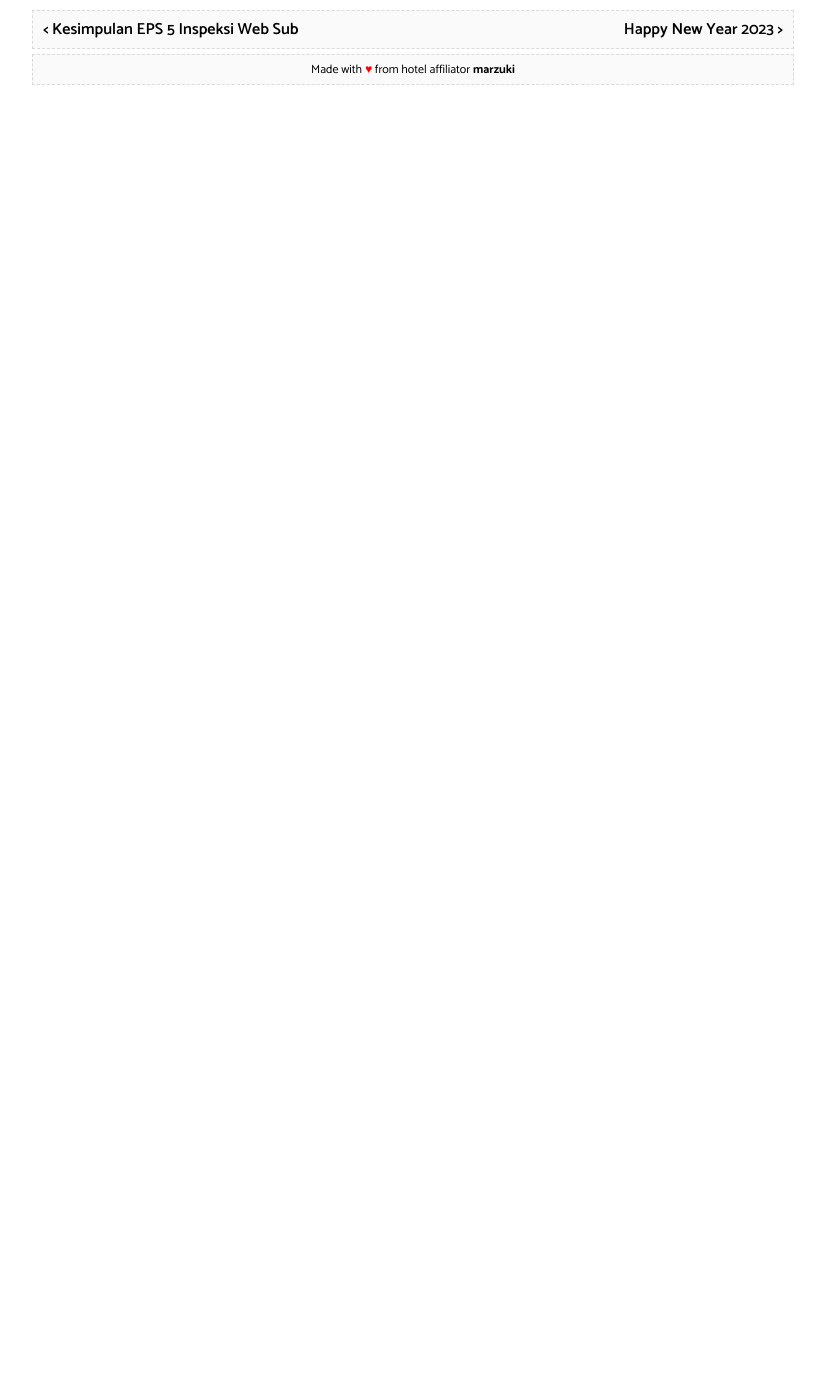
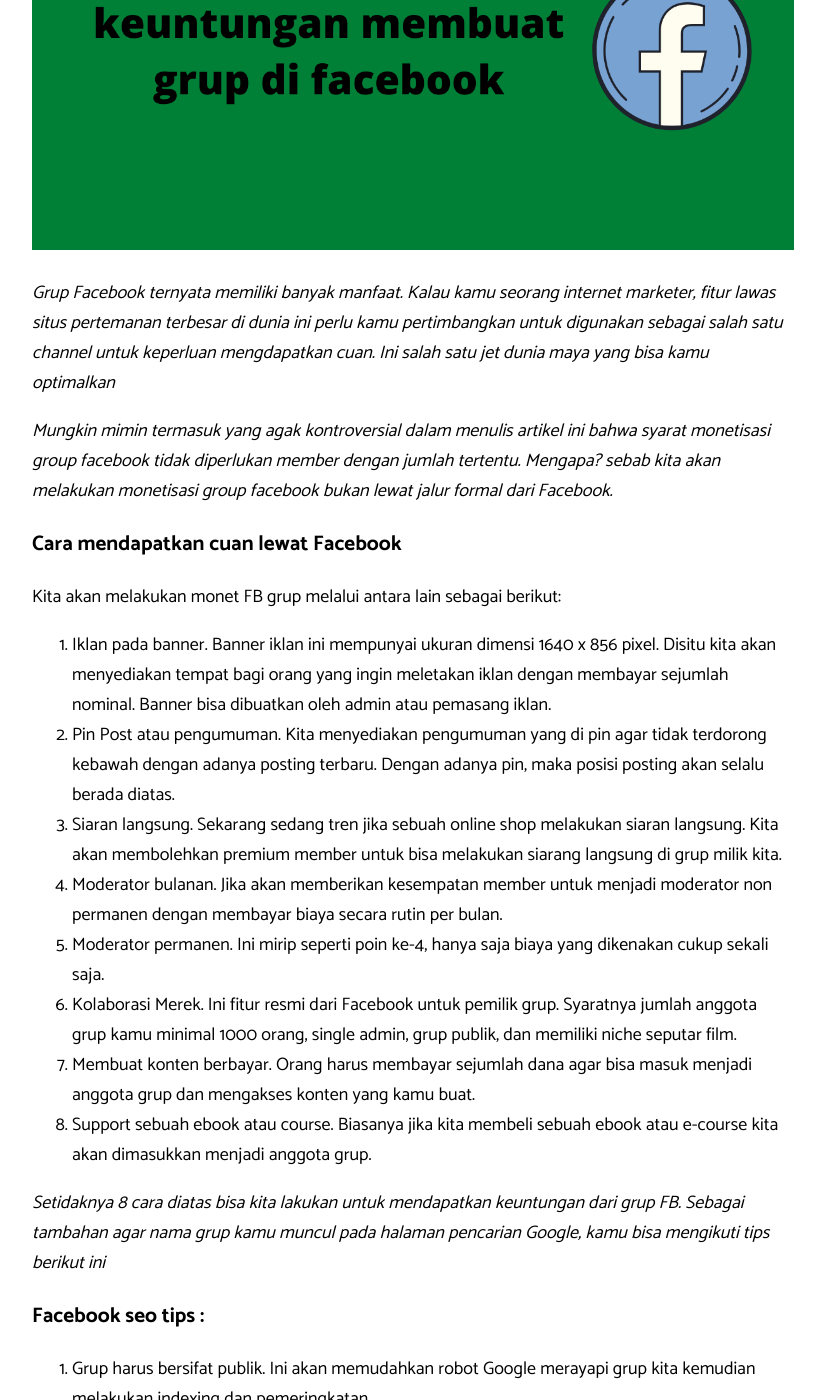
Before and after one commit to utaramas/pageone, a Jekyll site: the page built from _posts/2023-02-02-apa-keuntungan-membuat-grup-di-facebook.md, in a window 1280 px wide and 1400 px high, scrolled down 673 px. Shown: the whole window, without its empty margins (227-1052 px from the left). Built offline with Jekyll 4.4.1, drawn with Linux system fonts in a browser that asks for light colours; comment, search, counter and statistics services are not loaded; before the commit the page ends 900 px from its top, so only the background shows below that; some of the changed text lies outside the part shown.

Commit message:
Update 2023-02-02-apa-keuntungan-membuat-grup-di-facebook.md

```diff
--- a/_posts/2023-02-02-apa-keuntungan-membuat-grup-di-facebook.md
+++ b/_posts/2023-02-02-apa-keuntungan-membuat-grup-di-facebook.md
@@ -1,19 +1,49 @@
 ---
-title: "Setup Jekyll Pusing Beut!"
-date: 2022-05-30T00:00:00+00:00
-author: dea afrizal
+title: "Apa Keuntungan Membuat Grup di Facebook?"
+date: 2023-02-02T00:00:00+00:00
+author: marzuki
 layout: post
-permalink: /daily/3
+permalink: apa-keuntungan-membuat-grup-di-facebook/3
 categories: experiment
-tags: [website, jekyll]
+tags: [facebook, jekyll]
 ---
+{% highlight c %}
+Facebook Grup berpeluang meningkatkan cuan tak terbatas
+{% endhighlight %}
 
-### asli sudah banget setup jekyll
+*Kali ini kita akan membahas beberapa keuntungan membuat grup FB. Loh memangnya kamu belum pernah membuat grup FB? tenang, kamu gak sendiri. Mimin termasuk salah satu diantaranya.*
 
-*error jekyll runner nya lah..*
+![Apa Keuntungan Membuat Grup di Facebook?](/pageone/assets/images/Apa-keuntungan-membuat-grup-di-Facebook.png)
 
-*error bundling nya pula*
+*Grup Facebook ternyata memiliki banyak manfaat. Kalau kamu seorang internet marketer, fitur lawas situs pertemanan terbesar di dunia ini perlu kamu pertimbangkan untuk digunakan sebagai salah satu channel untuk keperluan mengdapatkan cuan. Ini salah satu jet dunia maya yang bisa kamu optimalkan*
 
-*belum gemfile nya juga*
+*Mungkin mimin termasuk yang agak kontroversial dalam menulis artikel ini bahwa syarat monetisasi group facebook tidak diperlukan member dengan jumlah tertentu. Mengapa? sebab kita akan melakukan monetisasi group facebook bukan lewat jalur formal dari Facebook.*
 
-🤦‍♂️
+### Cara mendapatkan cuan lewat Facebook
+
+Kita akan melakukan monet FB grup melalui antara lain sebagai berikut:
+
+1. Iklan pada banner. Banner iklan ini mempunyai ukuran dimensi 1640 x 856 pixel. Disitu kita akan menyediakan tempat bagi orang yang ingin meletakan iklan dengan membayar sejumlah nominal. Banner bisa dibuatkan oleh admin atau pemasang iklan.
+2. Pin Post atau pengumuman. Kita menyediakan pengumuman yang di pin agar tidak terdorong kebawah dengan adanya posting terbaru. Dengan adanya pin, maka posisi posting akan selalu berada diatas.
+3. Siaran langsung. Sekarang sedang tren jika sebuah online shop melakukan siaran langsung. Kita akan membolehkan premium member untuk bisa melakukan siarang langsung di grup milik kita.
+4. Moderator bulanan. Jika akan memberikan kesempatan member untuk menjadi moderator non permanen dengan membayar biaya secara rutin per bulan.
+5. Moderator permanen. Ini mirip seperti poin ke-4, hanya saja biaya yang dikenakan cukup sekali saja.
+6. Kolaborasi Merek. Ini fitur resmi dari Facebook untuk pemilik grup. Syaratnya jumlah anggota grup kamu minimal 1000 orang, single admin, grup publik, dan memiliki niche seputar film.
+7. Membuat konten berbayar. Orang harus membayar sejumlah dana agar bisa masuk menjadi anggota grup dan mengakses konten yang kamu buat.
+8. Support sebuah ebook atau course. Biasanya jika kita membeli sebuah ebook atau e-course kita akan dimasukkan menjadi anggota grup.
+
+*Setidaknya 8 cara diatas bisa kita lakukan untuk mendapatkan keuntungan dari grup FB. Sebagai tambahan agar nama grup kamu muncul pada halaman pencarian Google, kamu bisa mengikuti tips berikut ini*
+
+### Facebook seo tips :
+1. Grup harus bersifat publik. Ini akan memudahkan robot Google merayapi grup kita kemudian melakukan indexing dan pemeringkatan.
+2. Buat nama grup yang mengandung kata kunci tertentu.
+3. Isi bagian about dengan kata kunci. Jumlah karakter yang disarankan sebanyak 155 karakter.
+4. Isi tag grup kamu. Ini akan memudahkan bagian on page Facebook mengenali nama grup kamu.
+5. Isi nama kota tempat kamu tinggal.
+6. Buat ukuran gambar sampul sesuai permintaan FB, yaitu 1640 x 856 pixel.
+7. Masukan kata kunci pada gambar sampul.
+8. Sesudah mengunggah gambar sampul, tambahkan lagi kata kunci, hashtag dan *check in*.
+9. Setiap posting, sebaiknya dimulai dengan kata kunci. Maksimalkan 155 karakter pertama.
+10. Perbanyak share grup kamu di grup Fb lain yang bersifat publik serta ke media sosial lainnya.
+
+Demikianlah artikel mengenai keuntungan membuat grup di Facebook, semoga kamu bisa mengambil manfaatnya.
```
